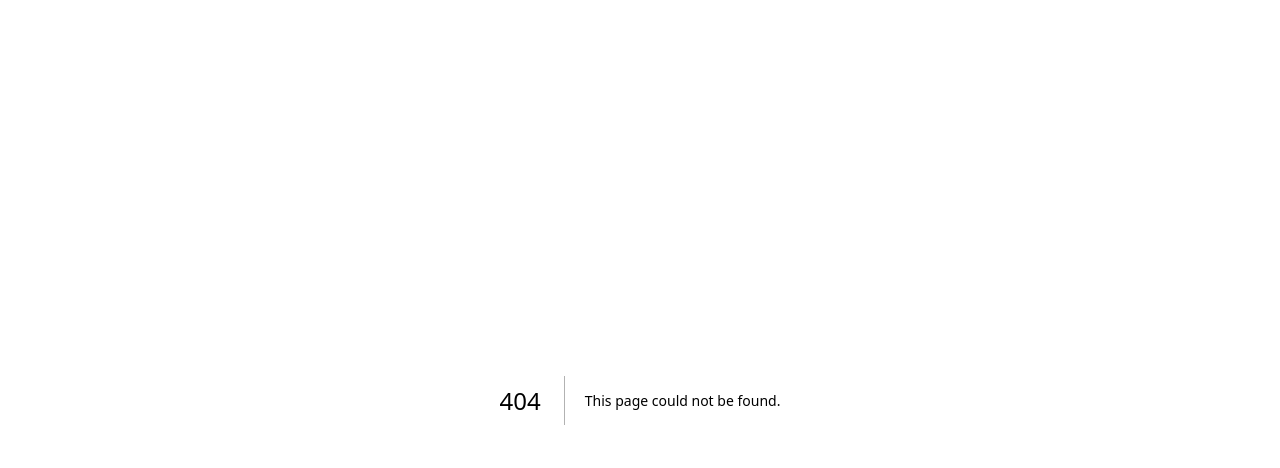
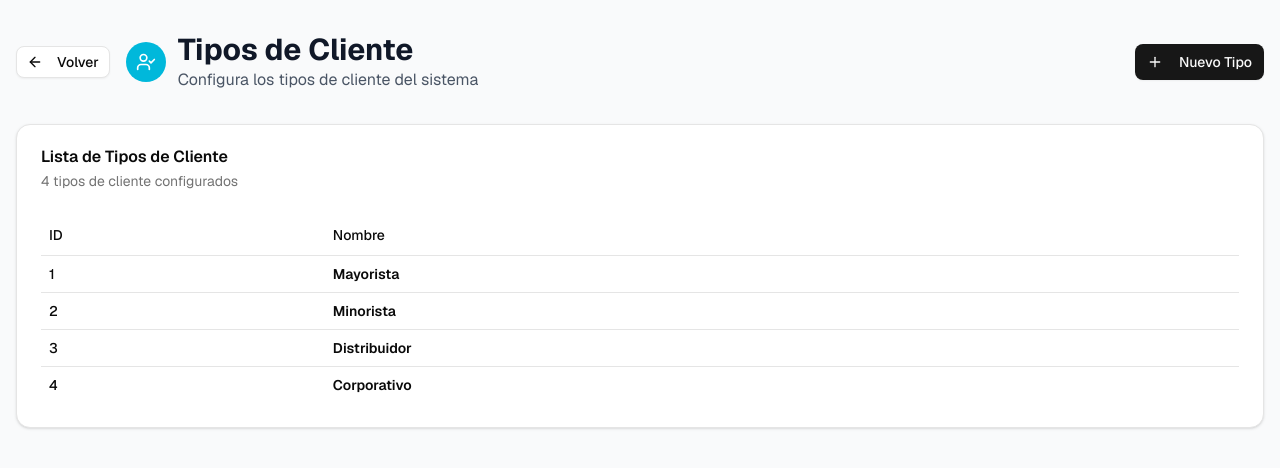
Before and after one commit to d4chigo/R-M-P, a Next.js app in the folder client/: page /tipos-cliente in a window 1280 px wide. Before the commit this address had no page. Shown: the top 468 px of the page. Built offline with nearby package versions, Linux system fonts and the light colour scheme.

Commit message:
Formulario y tabla tipo cliente

```diff
--- /dev/null
+++ b/client/app/tipos-cliente/page.tsx
@@ -0,0 +1,94 @@
+"use client"
+
+import { useState } from "react"
+import { Button } from "@/components/ui/button"
+import { Card, CardContent, CardDescription, CardHeader, CardTitle } from "@/components/ui/card"
+import { Dialog, DialogContent, DialogDescription, DialogHeader, DialogTitle, DialogTrigger } from "@/components/ui/dialog"
+import { Plus, ArrowLeft, UserCheck } from 'lucide-react'
+import Link from "next/link"
+import { TiposClienteTable } from "@/components/tables/tipos-cliente-table"
+import { TipoClienteForm } from "@/components/forms/tipo-cliente-form"
+
+interface TipoCliente {
+  id: number
+  nombre: string
+}
+
+export default function TiposClientePage() {
+  const [tiposCliente, setTiposCliente] = useState<TipoCliente[]>([
+    { id: 1, nombre: "Mayorista" },
+    { id: 2, nombre: "Minorista" },
+    { id: 3, nombre: "Distribuidor" },
+    { id: 4, nombre: "Corporativo" }
+  ])
+
+  const [isDialogOpen, setIsDialogOpen] = useState(false)
+
+  const handleSubmit = (tipoClienteData: Omit<TipoCliente, 'id'>) => {
+    const newTipoCliente: TipoCliente = {
+      id: tiposCliente.length + 1,
+      ...tipoClienteData
+    }
+    setTiposCliente([...tiposCliente, newTipoCliente])
+    setIsDialogOpen(false)
+  }
+
+  return (
+    <div className="min-h-screen bg-gray-50">
+      <div className="container mx-auto px-4 py-8">
+        <div className="flex items-center justify-between mb-8">
+          <div className="flex items-center gap-4">
+            <Link href="/">
+              <Button variant="outline" size="sm">
+                <ArrowLeft className="w-4 h-4 mr-2" />
+                Volver
+              </Button>
+            </Link>
+            <div className="flex items-center gap-3">
+              <div className="w-10 h-10 bg-cyan-500 rounded-full flex items-center justify-center">
+                <UserCheck className="w-5 h-5 text-white" />
+              </div>
+              <div>
+                <h1 className="text-3xl font-bold text-gray-900">Tipos de Cliente</h1>
+                <p className="text-gray-600">Configura los tipos de cliente del sistema</p>
+              </div>
+            </div>
+          </div>
+
+          <Dialog open={isDialogOpen} onOpenChange={setIsDialogOpen}>
+            <DialogTrigger asChild>
+              <Button>
+                <Plus className="w-4 h-4 mr-2" />
+                Nuevo Tipo
+              </Button>
+            </DialogTrigger>
+            <DialogContent className="max-w-md">
+              <DialogHeader>
+                <DialogTitle>Crear Nuevo Tipo de Cliente</DialogTitle>
+                <DialogDescription>
+                  Ingrese el nombre del nuevo tipo de cliente.
+                </DialogDescription>
+              </DialogHeader>
+              <TipoClienteForm
+                onSubmit={handleSubmit}
+                onCancel={() => setIsDialogOpen(false)}
+              />
+            </DialogContent>
+          </Dialog>
+        </div>
+
+        <Card>
+          <CardHeader>
+            <CardTitle>Lista de Tipos de Cliente</CardTitle>
+            <CardDescription>
+              {tiposCliente.length} tipo{tiposCliente.length !== 1 ? 's' : ''} de cliente configurado{tiposCliente.length !== 1 ? 's' : ''}
+            </CardDescription>
+          </CardHeader>
+          <CardContent>
+            <TiposClienteTable tiposCliente={tiposCliente} />
+          </CardContent>
+        </Card>
+      </div>
+    </div>
+  )
+}
--- /dev/null
+++ b/client/components/forms/tipo-cliente-form.tsx
@@ -0,0 +1,53 @@
+import { useState } from "react"
+import { Button } from "@/components/ui/button"
+import { Input } from "@/components/ui/input"
+import { Label } from "@/components/ui/label"
+
+interface TipoCliente {
+  id: number
+  nombre: string
+}
+
+interface TipoClienteFormProps {
+  onSubmit: (tipoCliente: Omit<TipoCliente, 'id'>) => void
+  onCancel: () => void
+}
+
+export function TipoClienteForm({ onSubmit, onCancel }: TipoClienteFormProps) {
+  const [formData, setFormData] = useState({
+    nombre: ""
+  })
+
+  const handleSubmit = (e: React.FormEvent) => {
+    e.preventDefault()
+    onSubmit({
+      nombre: formData.nombre
+    })
+  }
+
+  const handleInputChange = (field: string, value: string) => {
+    setFormData(prev => ({ ...prev, [field]: value }))
+  }
+
+  return (
+    <form onSubmit={handleSubmit} className="space-y-4">
+      <div>
+        <Label htmlFor="nombre">Nombre del Tipo *</Label>
+        <Input
+          id="nombre"
+          value={formData.nombre}
+          onChange={(e) => handleInputChange("nombre", e.target.value)}
+          placeholder="Ej: Mayorista, Minorista, etc."
+          required
+        />
+      </div>
+
+      <div className="flex justify-end gap-2 pt-4">
+        <Button type="button" variant="outline" onClick={onCancel}>
+          Cancelar
+        </Button>
+        <Button type="submit">Crear Tipo</Button>
+      </div>
+    </form>
+  )
+}
--- /dev/null
+++ b/client/components/tables/tipos-cliente-table.tsx
@@ -0,0 +1,31 @@
+import { Table, TableBody, TableCell, TableHead, TableHeader, TableRow } from "@/components/ui/table"
+
+interface TipoCliente {
+  id: number
+  nombre: string
+}
+
+interface TiposClienteTableProps {
+  tiposCliente: TipoCliente[]
+}
+
+export function TiposClienteTable({ tiposCliente }: TiposClienteTableProps) {
+  return (
+    <Table>
+      <TableHeader>
+        <TableRow>
+          <TableHead>ID</TableHead>
+          <TableHead>Nombre</TableHead>
+        </TableRow>
+      </TableHeader>
+      <TableBody>
+        {tiposCliente.map((tipo) => (
+          <TableRow key={tipo.id}>
+            <TableCell className="font-medium">{tipo.id}</TableCell>
+            <TableCell className="font-semibold">{tipo.nombre}</TableCell>
+          </TableRow>
+        ))}
+      </TableBody>
+    </Table>
+  )
+}
```
